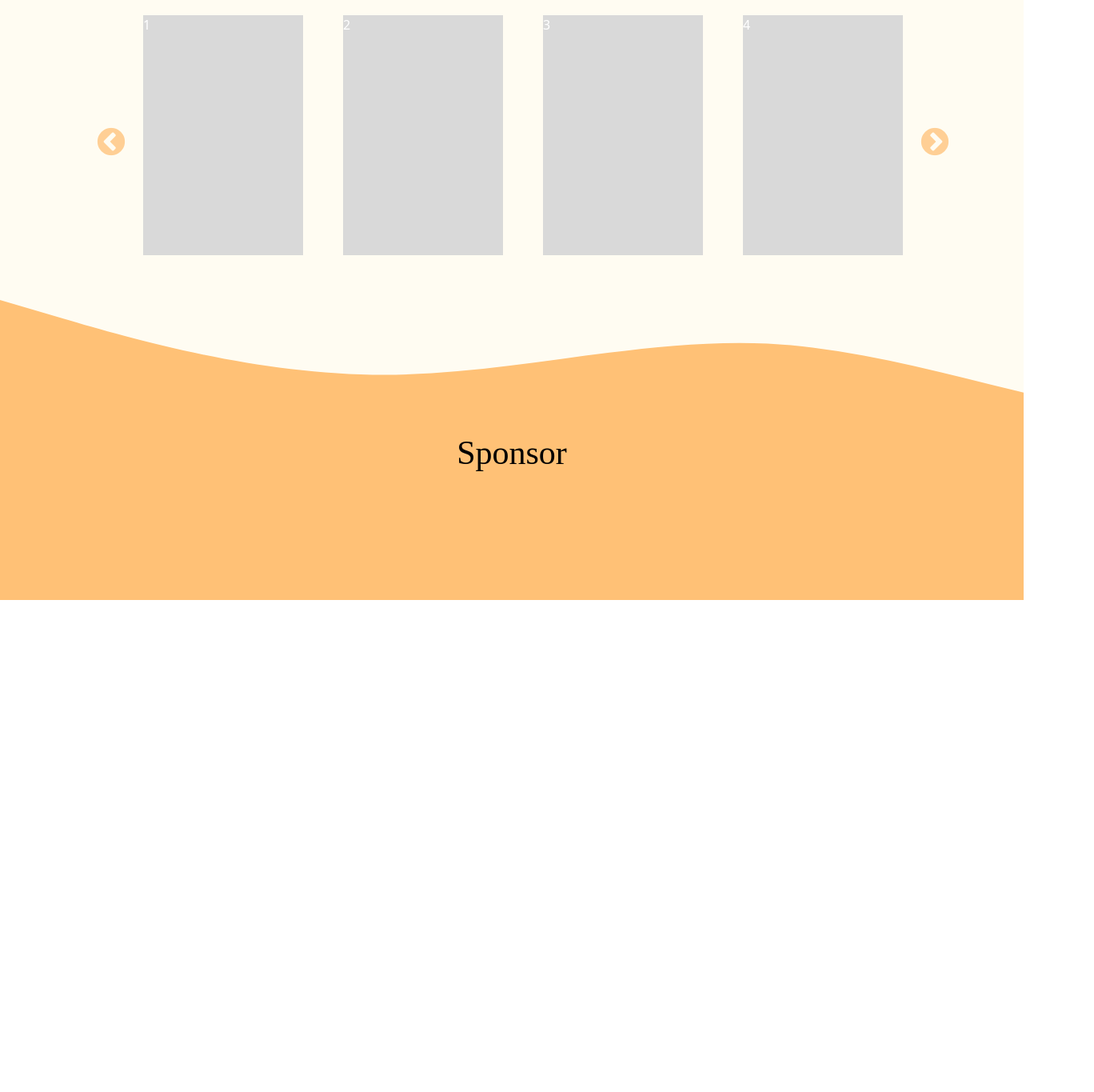
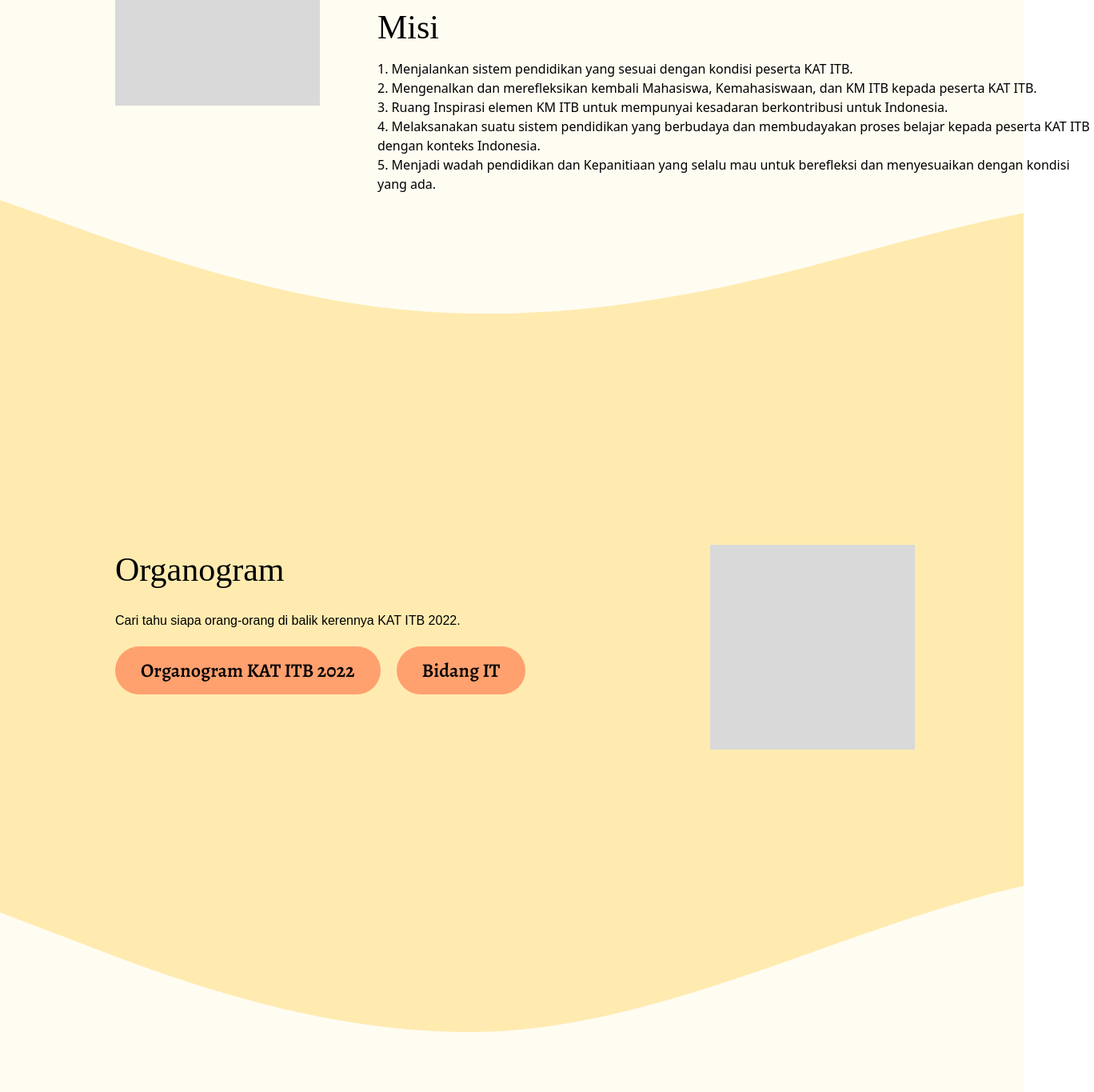
Before and after one commit to KATITB22/site-fe, a React (Vite) app: page / in a window 1280 px wide. Shown: the part 180-1545 px from the top of the page at 80% size, 1368 px wide, since content can reach past the window. Before the commit the page ends 930 px from the top, so only its background shows below. Built offline with nearby package versions, Linux system fonts and the light colour scheme.

Commit message:
first commit visimisi & organogram

```diff
--- /dev/null
+++ b/src/components/CustomButton.tsx
@@ -0,0 +1,16 @@
+import React from 'react';
+
+interface CustomButtonProps {
+  children: React.ReactNode;
+  className?: string;
+}
+
+const CustomButton: React.FC<CustomButtonProps> = ({ children, className }) => {
+  return (
+    <>
+        <button className={`bg-primaryOrange text-subHeading py-3 px-8 rounded-full font-alegreya ${className}`}>{children}</button>
+    </>
+  );
+};
+
+export default CustomButton;
--- /dev/null
+++ b/src/components/OrganogramWaveBottom.tsx
@@ -0,0 +1,32 @@
+/* eslint-disable max-len */
+import React from 'react';
+
+interface OrganogramWaveBottomProps {
+  height?: number;
+  width?: number;
+  isDarkMode?: boolean;
+}
+
+const OrganogramWaveBottom: React.FC<OrganogramWaveBottomProps> = ({ width, isDarkMode }) => {
+  return (
+    <div className="bg-primaryCream">
+      <svg
+        width="100%"
+        height={375}
+        fill="none"
+        xmlns="http://www.w3.org/2000/svg"
+        textAnchor="middle"
+        preserveAspectRatio="xMidYMid slice"
+      >
+        <path
+          fillRule="evenodd"
+          clipRule="evenodd"
+          d="M1920 98.018l-107-7.67c-106-8.524-320-24.718-533 23.865-213 49.435-427 163.648-640 180.694-213 16.195-427-65.629-533-106.541L0 147.454V0h1920v98.018z"
+          fill="#FFEBB0"
+        />
+      </svg>
+    </div>
+  );
+};
+
+export default OrganogramWaveBottom;
--- /dev/null
+++ b/src/components/OrganogramWaveTop.tsx
@@ -0,0 +1,32 @@
+/* eslint-disable max-len */
+import React from 'react';
+
+interface OrganogramWaveTopProps {
+  height?: number;
+  width?: number;
+  isDarkMode?: boolean;
+}
+
+const OrganogramWaveTop: React.FC<OrganogramWaveTopProps> = ({ width, isDarkMode }) => {
+  return (
+    <div className="bg-primaryCream">
+      <svg
+        width="100%"
+        height={375}
+        fill="none"
+        xmlns="http://www.w3.org/2000/svg"
+        textAnchor="middle"
+        preserveAspectRatio="xMidYMid slice"
+      >
+        <path
+          fillRule="evenodd"
+          clipRule="evenodd"
+          d="M0 0l80 28.813c80 28.812 240 86.437 400 105.645 160 19.209 320 0 480-38.416C1120 57.625 1280 0 1440 0s320 57.625 400 86.438l80 28.812V461H0V0z"
+          fill="#FFEBB0"
+        />
+      </svg>
+    </div>
+  );
+};
+
+export default OrganogramWaveTop;
--- /dev/null
+++ b/src/components/Texts.tsx
@@ -0,0 +1,18 @@
+import React from 'react';
+import { createGlobalStyle } from 'styled-components';
+import styled from "styled-components";
+
+interface TextsProps {
+  children: React.ReactNode;
+  className?: string;
+}
+
+const Texts: React.FC<TextsProps> = ({ children, className }) => {
+  return (
+    <>
+        <p className={`font-alegreyasans text-body ${className}`}>{children}</p>
+    </>
+  );
+};
+
+export default Texts;
--- /dev/null
+++ b/src/containers/Organogram.tsx
@@ -0,0 +1,62 @@
+import React, { useEffect, useState } from 'react';
+import { Grid, Row, Col } from 'react-flexbox-grid';
+import OrganogramWaveBottom from '../components/OrganogramWaveBottom';
+import OrganogramWaveTop from '../components/OrganogramWaveTop';
+import Title from '../components/Title';
+import Texts from '../components/Texts';
+import CustomButton from '../components/CustomButton';
+
+const Organogram: React.FC = () => {
+  const [screenSize, setScreenSize] = useState({
+    dynamicWidth: window.innerWidth,
+    dynamicHeight: window.innerHeight,
+  });
+  const setDimension = () => {
+    setScreenSize({
+      dynamicWidth: window.innerWidth,
+      dynamicHeight: window.innerHeight,
+    });
+  };
+
+  useEffect(() => {
+    window.addEventListener('resize', setDimension);
+
+    return () => {
+      window.removeEventListener('resize', setDimension);
+    };
+  }, [screenSize]);
+
+  return (
+    <div className="relative w-[100vw]">
+      <OrganogramWaveTop width={screenSize.dynamicWidth} />
+      <section className='flex md:flex-row-reverse flex-wrap bg-primaryYellow w-[100vw] h-fit xs:px-20 sm:px-36 py-14'>
+        <section className='w-full md:w-1/4 align-top'>
+            {/* <Title className="text-right">
+                Organo
+            </Title>
+            <Title className="text-right">
+                Gram
+            </Title> */}
+            <div className='position-absolute bg-grey w-[20vw] h-[20vw] start-100'/>
+        </section>
+        <section className='w-full md:w-3/4 align-middle'>
+          <Title className="relative text-left">
+                Organogram
+          </Title>
+          <Texts className="relative top-5">
+            Cari tahu siapa orang-orang di balik kerennya KAT ITB 2022.
+          </Texts>
+          <a href="/organogram-kat">
+            <CustomButton className="relative top-10">Organogram KAT ITB 2022</CustomButton>
+          </a>
+          <a href="/divisi-it">
+            <CustomButton className="relative top-10 left-5">Bidang IT</CustomButton>
+          </a>
+        </section>
+      </section>
+      <OrganogramWaveBottom width={screenSize.dynamicWidth} />
+    </div>
+  );
+};
+
+export default Organogram;
--- /dev/null
+++ b/src/containers/VisiMisi.tsx
@@ -0,0 +1,29 @@
+import React from 'react';
+import Title from '../components/Title';
+import Texts from '../components/Texts';
+
+const VisiMisi: React.FC = () => {
+  return (
+    <div className="flex md:flex-row-reverse flex-wrap bg-primaryCream w-[100vw] h-fit xs:px-20 sm:px-36 py-14 h-[70vh]">
+      <section className='w-full md:w-3/4 lg:pl-20'>
+        <Title className='relative '>Visi</Title>
+        <Texts className='relative top-5 w-[70vw]'>KAT ITB Sebagai Ruang Inspirasi Bernavigasi Budaya dalam mewujudkan kesadaran berkontribusi untuk Indonesia</Texts>
+        <Title className='relative top-10'>Misi</Title>
+        <ol className='relative top-12 w-[70vw]'>
+          <li>1. Menjalankan sistem pendidikan yang sesuai dengan kondisi peserta KAT ITB.</li>
+          <li>2. Mengenalkan dan merefleksikan kembali Mahasiswa, Kemahasiswaan, dan KM ITB kepada peserta KAT ITB.</li>
+          <li>3. Ruang Inspirasi elemen KM ITB untuk mempunyai kesadaran berkontribusi untuk Indonesia.</li>
+          <li>4. Melaksanakan suatu sistem pendidikan yang berbudaya dan membudayakan proses belajar kepada peserta KAT ITB dengan konteks Indonesia.</li>
+          <li>5. Menjadi wadah pendidikan dan Kepanitiaan yang selalu mau untuk berefleksi dan menyesuaikan dengan kondisi yang ada.</li>
+        </ol>
+      </section>
+      <section className='w-full md:w-1/4'>
+        <div className='position-absolute bg-grey w-[20vw] h-[20vw] p'/>
+        {/* <Title className='absolute'>Visi &amp;</Title>
+        <Title className='absolute bottom-'>Misi;</Title> */}
+      </section>
+    </div>
+  );
+};
+
+export default VisiMisi;
--- a/src/pages/Home.tsx
+++ b/src/pages/Home.tsx
@@ -1,10 +1,14 @@
 import React from 'react';
 import AplikasiLainnya from '../containers/AplikasiLainnya';
+import VisiMisi from '../containers/VisiMisi';
+import Organogram from '../containers/Organogram';
 import Footer from '../containers/Footer';
 
 export const Home: React.FC = () => {
   return (
     <div>
+      <VisiMisi />
+      <Organogram />
       <AplikasiLainnya />
       <Footer />
     </div>
```
